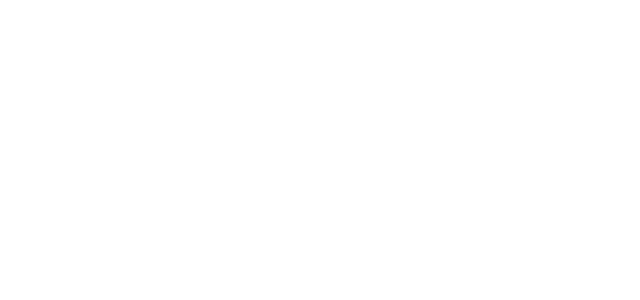
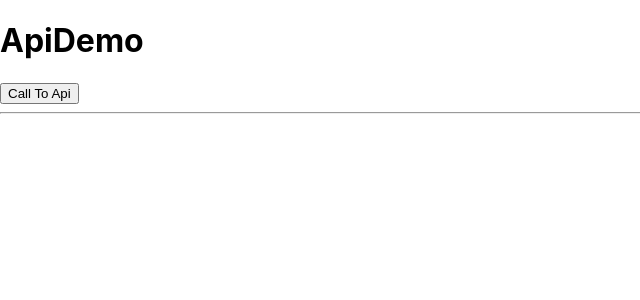
Before and after one commit to gavand-sagar/fsd-july-2024, a React (Create React App) app: page /api-demo in a window 1280 px wide. Before the commit this address had no page. Shown: the top 300 px of the page, without its empty margins (0-640 px from the left). Built offline with nearby package versions, Linux system fonts and the light colour scheme.

Commit message:
Lab-15-Api-call-cat-fact

```diff
--- a/package.json
+++ b/package.json
@@ -6,6 +6,7 @@
     "@testing-library/jest-dom": "^5.17.0",
     "@testing-library/react": "^13.4.0",
     "@testing-library/user-event": "^13.5.0",
+    "axios": "^1.7.7",
     "react": "^18.3.1",
     "react-dom": "^18.3.1",
     "react-router-dom": "^6.26.2",
--- /dev/null
+++ b/src/ApiDemo.jsx
@@ -0,0 +1,29 @@
+import axios from 'axios'
+import React, { useState } from 'react'
+
+export default function ApiDemo() {
+
+    let [fact, setFact] = useState("")
+
+
+    function callApi() {
+        axios.get("https://catfact.ninja/fact")
+            .then(respose => {
+                // this code will execute when we will receive the response
+                setFact(respose.data.fact)
+            })
+            .catch(e => {
+                // if there is any error, then code will come here
+                console.log(e)
+            })
+    }
+
+    return (
+        <div>
+            <h1>ApiDemo</h1>
+            <button onClick={() => callApi()}>Call To Api</button>
+            <hr />
+            {fact}
+        </div>
+    )
+}
--- a/src/App.js
+++ b/src/App.js
@@ -9,18 +9,20 @@ import Circle from './Circle';
 import BasicForm from './BasicForm';
 import InterestCalculator from './InterestCalculator';
 import UseEffectsDemo from './UseEffectsDemo';
+import ApiDemo from './ApiDemo';
 
 function App() {
   return (
     <div className="App">
       <Routes>
-        <Route path='/login' element={<Login/>}/>
-        <Route path='/orders' element={<Orders/>}/>
-        <Route path='/basic-form' element={<BasicForm/>}/>
-        <Route path='/interest-calculator' element={<InterestCalculator/>}/>
-        <Route path='/use-effect' element={<UseEffectsDemo/>}/>
-        <Route path='/circle/my' element={<Circle/>}/>
-        <Route path='/stock-list' element={<ListRenderingWithObjects/>}/>
+        <Route path='/login' element={<Login />} />
+        <Route path='/orders' element={<Orders />} />
+        <Route path='/basic-form' element={<BasicForm />} />
+        <Route path='/interest-calculator' element={<InterestCalculator />} />
+        <Route path='/use-effect' element={<UseEffectsDemo />} />
+        <Route path='/circle/my' element={<Circle />} />
+        <Route path='/stock-list' element={<ListRenderingWithObjects />} />
+        <Route path='/api-demo' element={<ApiDemo />} />
       </Routes>
     </div>
   );
```
Also changed, not shown: 1 other file (tests, documents, lock files or other folders).
